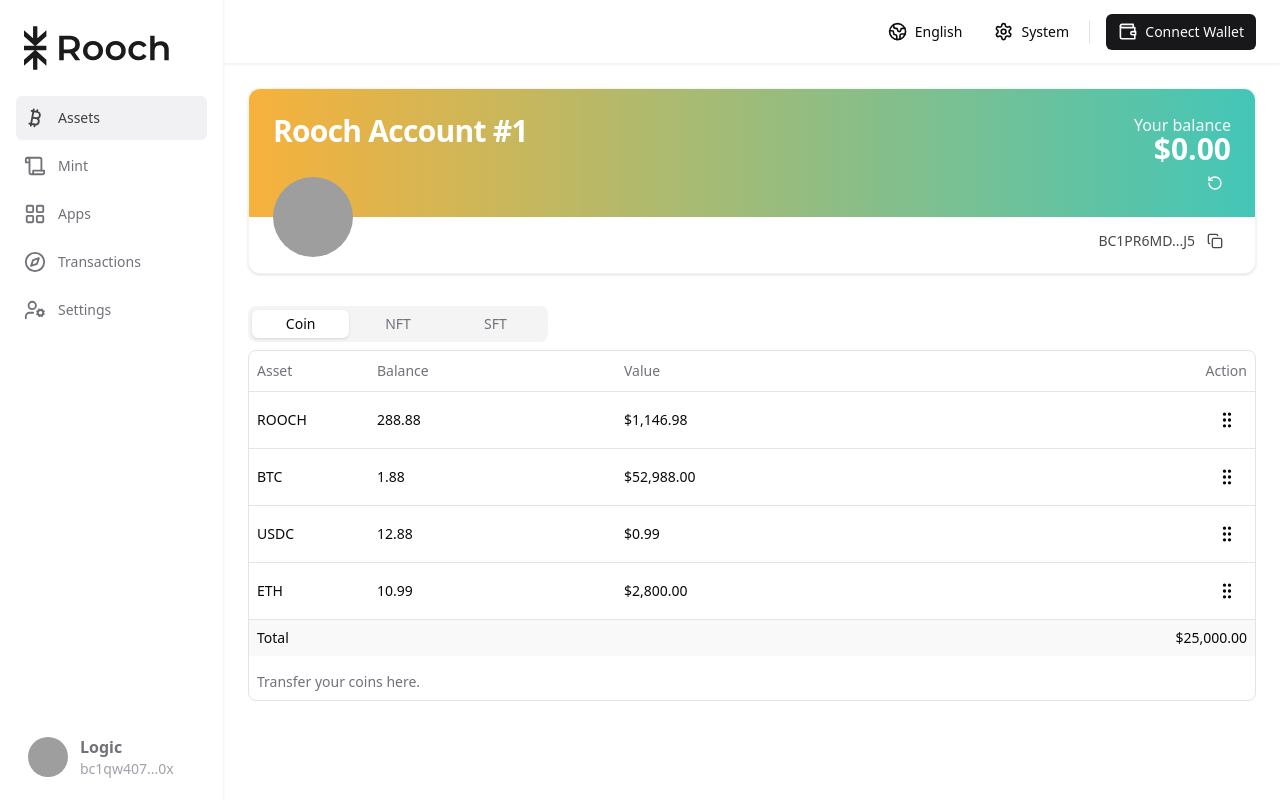
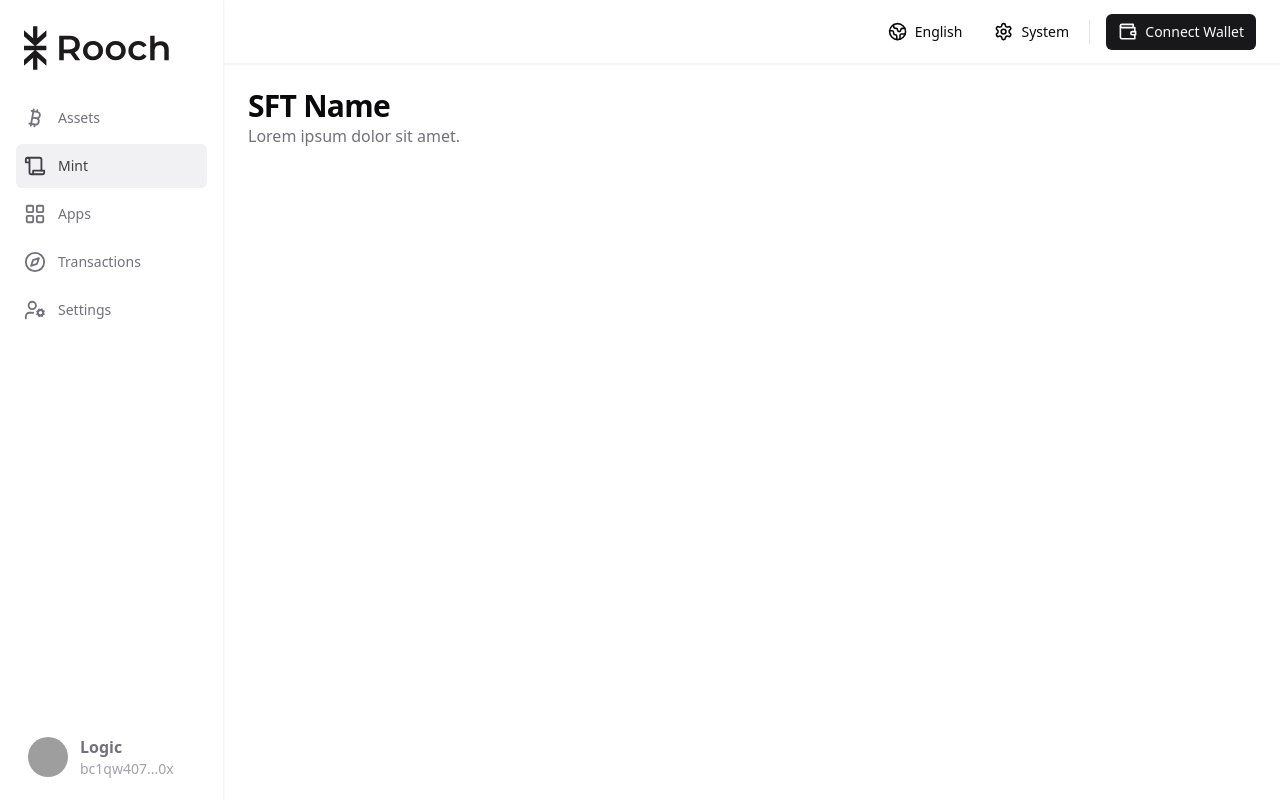
Before and after one commit to rooch-network/rooch-portal-v1, a React (Vite) app: page /mint/sft/1 in a window 1280 px wide. Before the commit this address led to /. Built offline with nearby package versions, Linux system fonts and the light colour scheme; grey boxes are pictures that could not be loaded.

Commit message:
feat: update routes and add `sft-detail-layout`

```diff
--- a/src/(dashboard)/components/main-content.tsx
+++ b/src/(dashboard)/components/main-content.tsx
@@ -5,6 +5,7 @@
 import { UserAppsLayout } from "../userApps/user-apps-layout";
 import { ScrollArea, ScrollBar } from "@/components/ui/scroll-area";
 import { UserSettingsLayout } from "../userSettings/user-settings-layout";
+import { SftDetailLayout } from "../userMint/sftDetail/sft-detail-layout";
 
 export const MainContent = () => {
   return (
@@ -14,6 +15,7 @@
         <Routes>
           <Route path="/" element={<UserAssetsLayout />} />
           <Route path="/mint" element={<UserMintLayout />} />
+          <Route path="/mint/sft/:sftId" element={<SftDetailLayout />} />
           <Route path="/apps" element={<UserAppsLayout />} />
           <Route path="/transactions" element={<UserTransactionsLayout />} />
           <Route path="/settings" element={<UserSettingsLayout />} />
--- a/src/(dashboard)/userApps/user-apps-layout.tsx
+++ b/src/(dashboard)/userApps/user-apps-layout.tsx
@@ -65,7 +65,7 @@
 
 export const UserAppsLayout = () => {
   return (
-    <div className="h-full flex-1 flex-col space-y-8 flex">
+    <div className="h-full flex-1 flex-col space-y-6 flex">
       <div className="flex items-center justify-between space-y-2">
         <span>
           <h1 className="text-3xl font-bold tracking-tight">Apps</h1>
--- a/src/(dashboard)/userAssets/user-assets-layout.tsx
+++ b/src/(dashboard)/userAssets/user-assets-layout.tsx
@@ -3,7 +3,7 @@
 
 export const UserAssetsLayout = () => {
   return (
-    <div className="h-full flex-1 flex-col space-y-8 flex">
+    <div className="h-full flex-1 flex-col space-y-6 flex">
       <ProfileCard />
       <AssetsTabs />
     </div>
--- a/src/(dashboard)/userMint/components/featured-sfts.tsx
+++ b/src/(dashboard)/userMint/components/featured-sfts.tsx
@@ -1,3 +1,4 @@
+import { useEffect, useState } from "react";
 import {
   Table,
   TableBody,
@@ -9,8 +10,9 @@
 } from "@/components/ui/table";
 import { SftsProps } from "../common/mint-interface";
 import { Progress } from "@/components/ui/progress";
-import { useEffect, useState } from "react";
 import { Button } from "@/components/ui/button";
+
+import { useNavigate } from "react-router-dom";
 
 const sfts: SftsProps[] = [
   {
@@ -41,6 +43,12 @@
 
 export const FeaturedSfts = () => {
   const [progress, setProgress] = useState(0);
+  const navigate = useNavigate();
+
+  const handleMint = (sft: SftsProps) => {
+    console.log("Minting SFT with ID:", sft.id);
+    navigate(`/mint/sft/${sft.id}`);
+  };
 
   useEffect(() => {
     const timer = setTimeout(() => setProgress(66), 500);
@@ -75,7 +83,11 @@
                 </div>
               </TableCell>
               <TableCell className="text-center">
-                <Button variant="default" size="sm">
+                <Button
+                  variant="default"
+                  size="sm"
+                  onClick={() => handleMint(sft)}
+                >
                   Mint
                 </Button>
               </TableCell>
--- a/src/(dashboard)/userTransactions/user-transactions-layout.tsx
+++ b/src/(dashboard)/userMint/sftDetail/sft-detail-layout.tsx
@@ -1,17 +1,14 @@
-import { TransactionsTable } from "./components/transactions-table";
-
-export const UserTransactionsLayout = () => {
+export const SftDetailLayout = () => {
   return (
-    <div className="h-full flex-1 flex-col space-y-8 flex">
+    <div className="h-full flex-1 flex-col space-y-6 flex">
       <div className="flex items-center justify-between space-y-2">
         <span>
-          <h1 className="text-3xl font-bold tracking-tight">Transactions</h1>
+          <h1 className="text-3xl font-bold tracking-tight">SFT Name</h1>
           <p className="text-muted-foreground text-wrap">
-            Browse your transactions history.
+            Lorem ipsum dolor sit amet.
           </p>
         </span>
       </div>
-      <TransactionsTable />
     </div>
   );
 };
--- a/src/(dashboard)/userMint/user-mint-layout.tsx
+++ b/src/(dashboard)/userMint/user-mint-layout.tsx
@@ -2,7 +2,7 @@
 
 export const UserMintLayout = () => {
   return (
-    <div className="h-full flex-1 flex-col space-y-8 flex">
+    <div className="h-full flex-1 flex-col space-y-6 flex">
       <div className="flex items-center justify-between space-y-2">
         <span>
           <h1 className="text-3xl font-bold tracking-tight">Mint SFT</h1>
--- a/src/(dashboard)/userSettings/user-settings-layout.tsx
+++ b/src/(dashboard)/userSettings/user-settings-layout.tsx
@@ -3,7 +3,7 @@
 
 export const UserSettingsLayout = () => {
   return (
-    <div className="h-full flex-1 flex-col space-y-8 flex">
+    <div className="h-full flex-1 flex-col space-y-6 flex">
       {/* Connected Account section */}
       <div className="flex items-center justify-between space-y-2">
         <span>
```
Also changed, not shown: src/main.tsx (+3 -4 lines).
